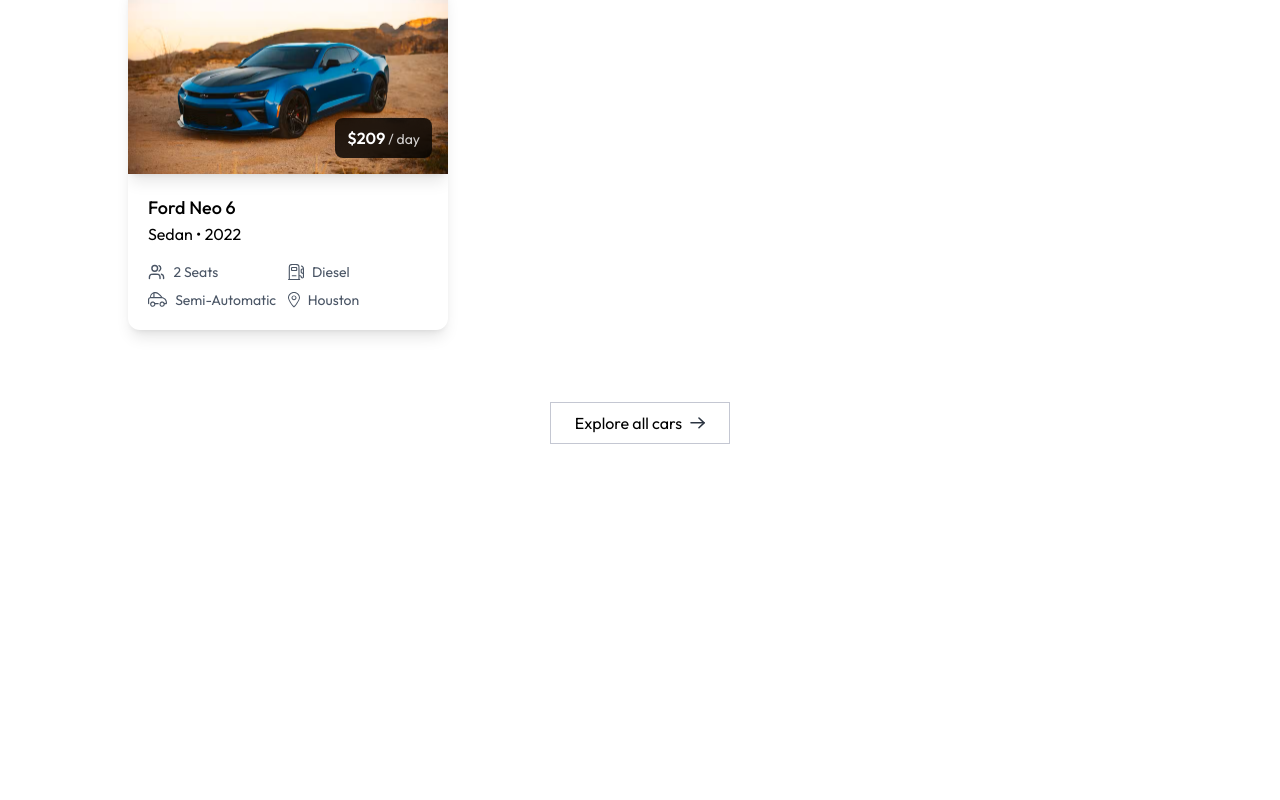
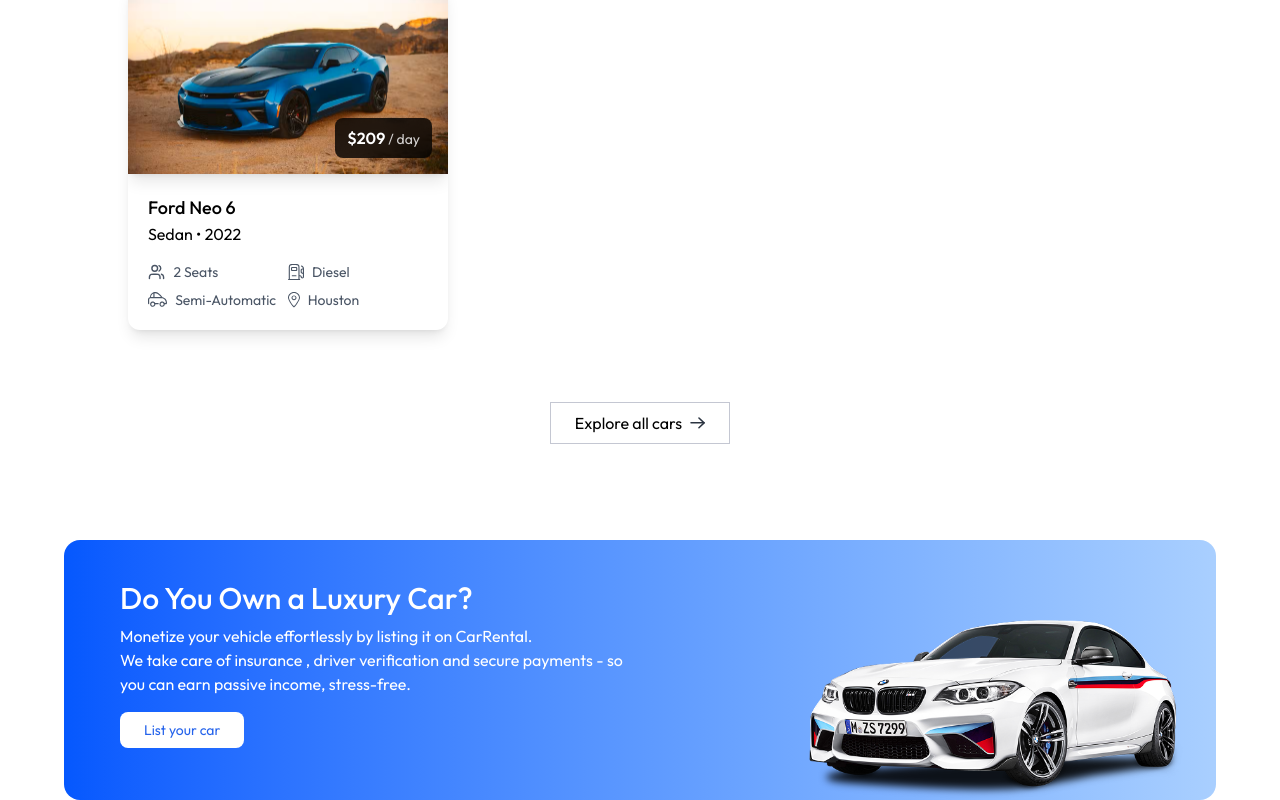
Before and after one commit to rashimarasangi/CarRental, a React (Vite) app: page / in a window 1280 px wide. Shown: the part 1515-2315 px from the top of the page. Before the commit the page ends 2055 px from the top, so only its background shows below. Built offline with nearby package versions, Linux system fonts and the light colour scheme.

Commit message:
banner section is added

```diff
--- a/src/components/Banner.jsx
+++ b/src/components/Banner.jsx
@@ -0,0 +1,18 @@
+import React from 'react'
+import { assets } from '../assets/assets'
+
+const Banner = () => {
+  return (
+    <div className='flex flex-col md:flex-row md:items-start items-center justify-between px-8 min-md:pl-14 pt-10 bg-gradient-to-r from-[#0558FE] to-[#A9CFFF] max-w-6xl md:mx-auto rounded-2xl overflow-hidden'>
+       <div className='text-white'>
+        <h2 className='text-3xl font-medium'>Do You Own a Luxury Car?</h2>
+        <p className='mt-2'>Monetize your vehicle effortlessly by listing it on CarRental.</p>
+        <p className='max-w-130'>We take care of insurance , driver verification and secure payments - so you can earn passive income, stress-free.</p>
+        <button className='px-6 py-2 bg-white hover:bg-slate-100 transition-all text-primary rounded-lg text-sm mt-4 cursor-pointer'>List your car</button>
+       </div>
+       <img src={assets.banner_car_image} alt="car" className='max-h-45 mt-10' />
+    </div>
+  )
+}
+
+export default Banner
--- a/src/pages/Home.jsx
+++ b/src/pages/Home.jsx
@@ -1,12 +1,14 @@
 import React from 'react'
 import Hero from '../components/Hero'
 import FeaturedSection from '../components/FeaturedSection'
+import Banner from '../components/Banner'
 
 const Home = () => {
   return (
     <>
      <Hero/>
      <FeaturedSection/>
+     <Banner/>
     </>
   )
 }
```
